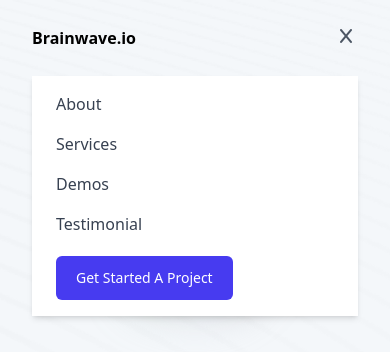
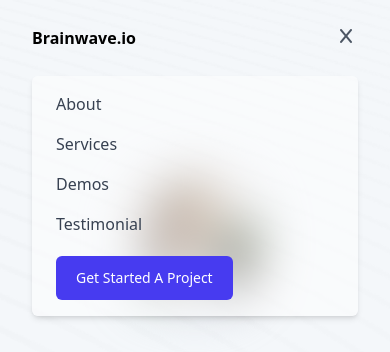
Before and after one commit to abdelrahmanragab2/t, a website: page index.html in a window 390 px wide. Both pictures are taken after a click on the button "toggle menu". Shown: the top 352 px of the page. Drawn offline with Linux system fonts and the light colour scheme.

Commit message:
NAV STYLE

```diff
--- a/index.html
+++ b/index.html
@@ -37,7 +37,7 @@
         </div>
 
         <div id="menu"
-          class="absolute inset-x-0 z-20 px-6 py-4 transition-all duration-300 ease-in-out bg-white shadow-md mt-6 lg:shadow-none lg:mt-0 lg:p-0 lg:top-0 lg:bg-transparent lg:relative lg:w-auto lg:opacity-100 lg:translate-x-0 lg:flex lg:items-center hidden">
+          class="absolute inset-x-0 z-20 px-6 py-4 transition-all duration-300 ease-in-out bg-white/50 shadow-md mt-6 lg:shadow-none lg:mt-0 lg:p-0 lg:top-0 lg:bg-transparent lg:relative lg:w-auto lg:opacity-100 lg:translate-x-0 lg:flex lg:items-center rounded-md hidden">
           <div class="flex flex-col space-y-4 lg:mt-0 lg:flex-row lg:space-y-0 capitalize">
             <a class="text-gray-700 lg:mx-6 hover:text-blue-500" href="#about">about</a>
             <a class="text-gray-700 lg:mx-6 hover:text-blue-500" href="#services">services</a>
```
Also changed, not shown: styles/dist.css.
